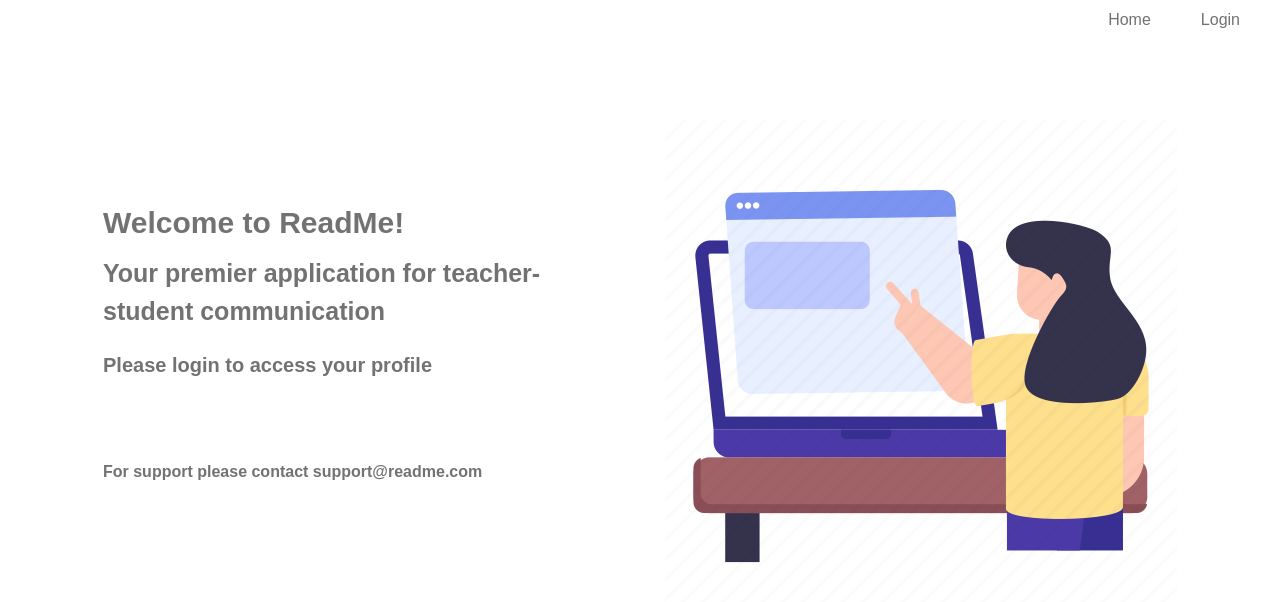
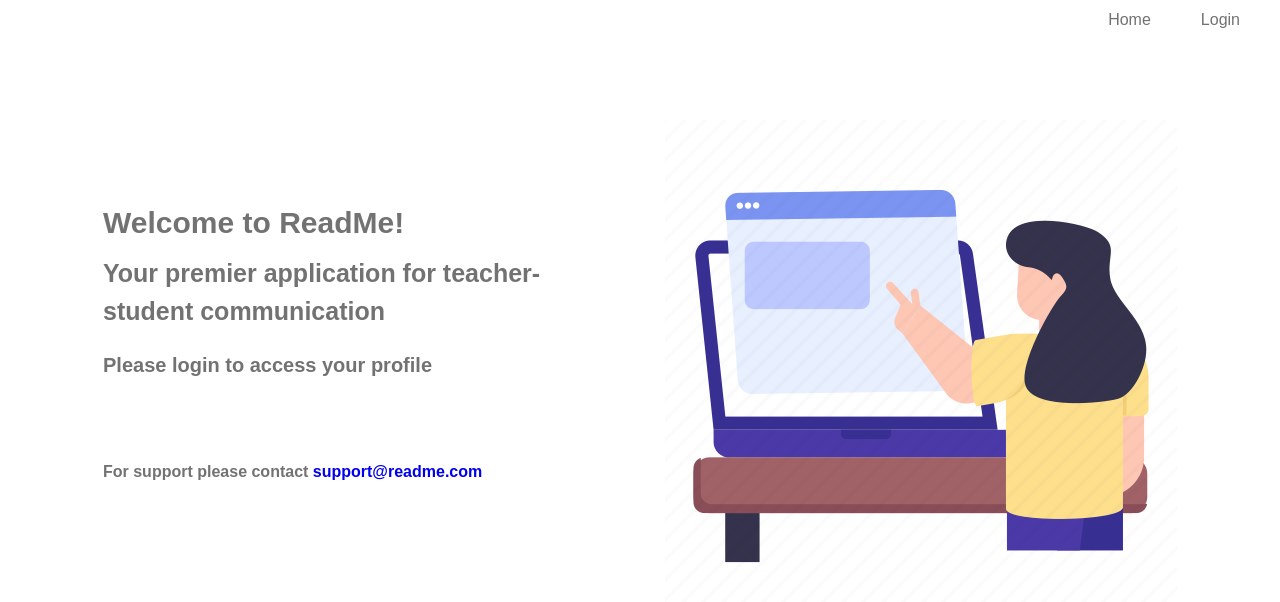
Before and after one commit to aaronkagan/teacher-communication-system, a React (Create React App) app in the folder client/: page / in a window 1280 px wide. Shown: the top 602 px of the page. Built offline with nearby package versions, Linux system fonts and the light colour scheme.

Commit message:
adding mailto link

```diff
--- a/client/src/pages/Home.js
+++ b/client/src/pages/Home.js
@@ -26,7 +26,9 @@ const Home = () => {
         <h1>Welcome to ReadMe!</h1>
         <h2>Your premier application for teacher-student communication</h2>
         <h3>Please login to access your profile</h3>
-        <h4>For support please contact support@readme.com</h4>
+        <h4>
+          For support please contact <a href="mailto:support@readme.com">support@readme.com</a>
+        </h4>
       </Content>
       <Img src={image} alt="" />
     </Wrapper>
@@ -60,6 +62,9 @@ const Content = styled.div`
   h4 {
     margin-top: 10vh;
   }
+  a {
+    text-decoration: none;
+  }
 `;
 
 const Img = styled.img`
```
